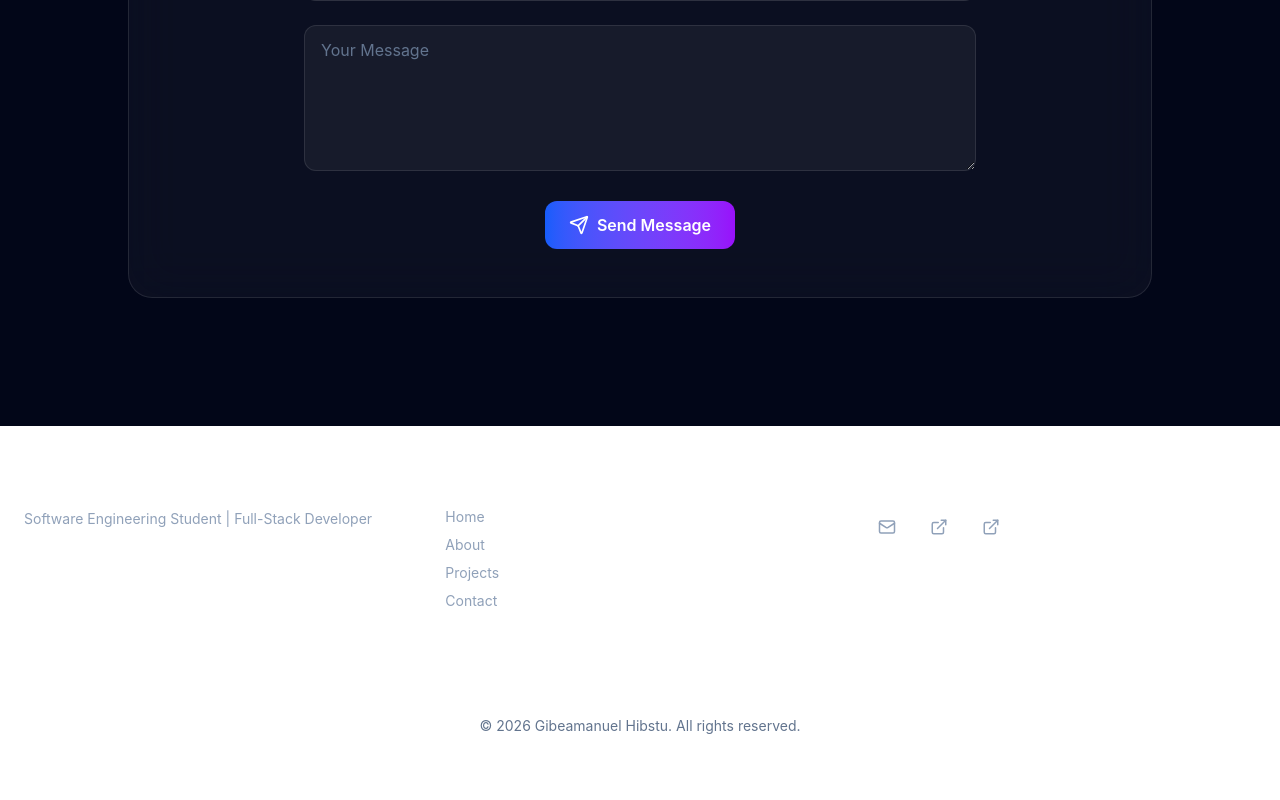
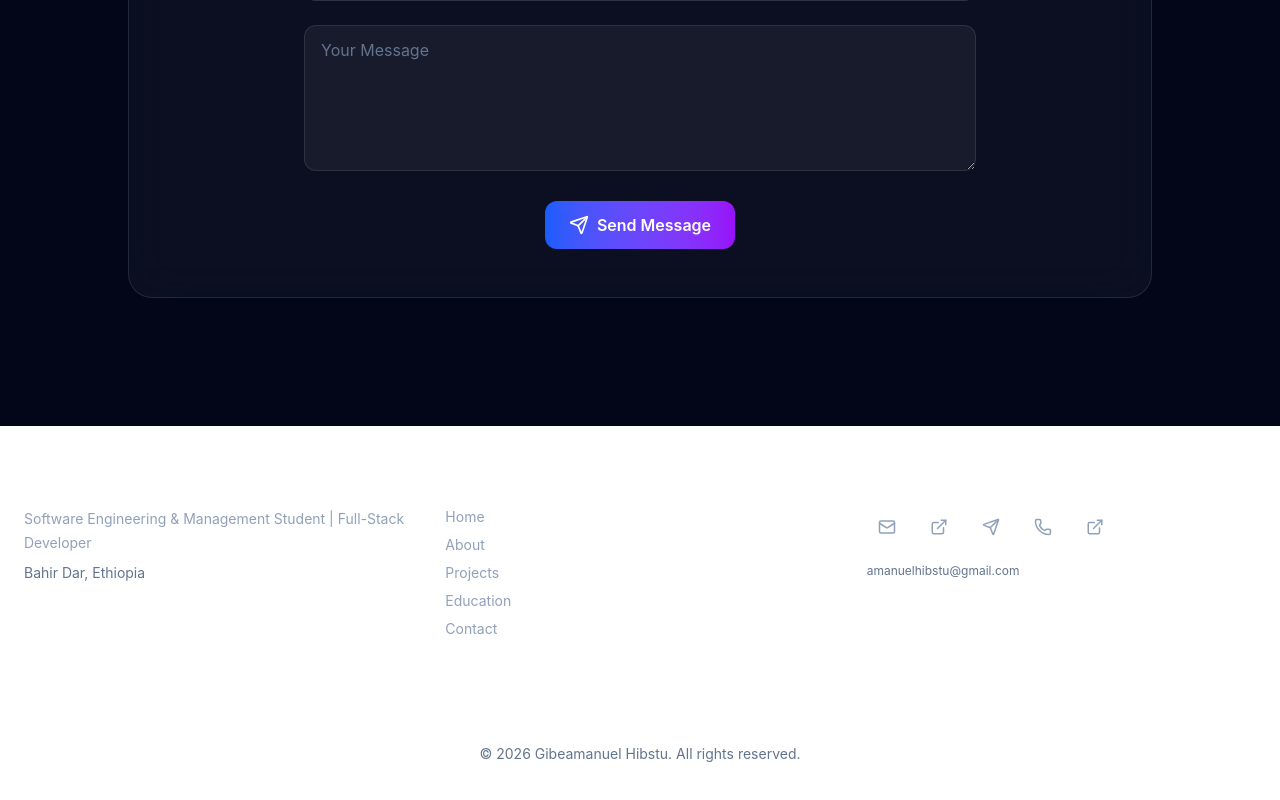
Before and after one commit to amanuel212121/my-portfolio, a Next.js app: page / in a window 1280 px wide. Shown: the part 9483-10283 px from the top of the page. Before the commit the page ends 10259 px from the top, so only its background shows below. Built offline with nearby package versions, Linux system fonts and the light colour scheme.

Commit message:
Improve portfolio footer and social links

```diff
--- a/src/components/Footer.tsx
+++ b/src/components/Footer.tsx
@@ -1,5 +1,5 @@
 import Link from "next/link";
-import { Mail, ExternalLink } from "lucide-react";
+import { Mail, Send, Phone, ExternalLink } from "lucide-react";import { profile } from "@/data/profile";
 
 export default function Footer() {
   return (
@@ -8,16 +8,22 @@ export default function Footer() {
 
         <div className="grid gap-8 md:grid-cols-3">
 
+          {/* Profile */}
           <div>
             <h2 className="text-xl font-bold text-white">
-              Gibeamanuel Hibstu
+              {profile.name}
             </h2>
 
             <p className="mt-3 text-sm leading-6 text-slate-400">
-              Software Engineering Student | Full-Stack Developer
+              Software Engineering & Management Student | Full-Stack Developer
+            </p>
+
+            <p className="mt-2 text-sm text-slate-500">
+              {profile.location}
             </p>
           </div>
 
+          {/* Quick Links */}
           <div>
             <h3 className="font-semibold text-white">
               Quick Links
@@ -46,6 +52,13 @@ export default function Footer() {
               </Link>
 
               <Link
+                href="#education"
+                className="text-slate-400 transition hover:text-white"
+              >
+                Education
+              </Link>
+
+              <Link
                 href="#contact"
                 className="text-slate-400 transition hover:text-white"
               >
@@ -54,53 +67,86 @@ export default function Footer() {
             </div>
           </div>
 
+          {/* Connect */}
           <div>
             <h3 className="font-semibold text-white">
               Connect
             </h3>
 
-            <div className="mt-4 flex gap-3">
+            <div className="mt-4 flex flex-wrap gap-3">
 
+              {/* Email */}
               <a
-                href="mailto:your-email@example.com"
+                href={`mailto:${profile.email}`}
                 aria-label="Email"
+                title="Email"
                 className="flex h-10 w-10 items-center justify-center rounded-full border border-white/10 text-slate-400 transition hover:-translate-y-1 hover:text-white"
               >
                 <Mail size={18} />
               </a>
 
+              {/* GitHub */}
               <a
-                href="https://github.com/"
+                href={profile.github}
                 target="_blank"
                 rel="noopener noreferrer"
                 aria-label="GitHub"
+                title="GitHub"
                 className="flex h-10 w-10 items-center justify-center rounded-full border border-white/10 text-slate-400 transition hover:-translate-y-1 hover:text-white"
               >
-                <ExternalLink size={18} />
+               <ExternalLink size={18} />
               </a>
 
+              {/* Telegram */}
+              <a
+                href={profile.telegram}
+                target="_blank"
+                rel="noopener noreferrer"
+                aria-label="Telegram"
+                title="Telegram"
+                className="flex h-10 w-10 items-center justify-center rounded-full border border-white/10 text-slate-400 transition hover:-translate-y-1 hover:text-white"
+              >
+                <Send size={18} />
+              </a>
+
+              {/* Phone */}
+              <a
+                href={`tel:${profile.phone}`}
+                aria-label="Phone"
+                title="Phone"
+                className="flex h-10 w-10 items-center justify-center rounded-full border border-white/10 text-slate-400 transition hover:-translate-y-1 hover:text-white"
+              >
+                <Phone size={18} />
+              </a>
+
+              {/* LinkedIn */}
               <a
                 href="https://www.linkedin.com/"
                 target="_blank"
                 rel="noopener noreferrer"
                 aria-label="LinkedIn"
+                title="LinkedIn"
                 className="flex h-10 w-10 items-center justify-center rounded-full border border-white/10 text-slate-400 transition hover:-translate-y-1 hover:text-white"
               >
-                <ExternalLink size={18} />
+               <ExternalLink size={18} />
               </a>
 
             </div>
+
+            <p className="mt-4 text-xs text-slate-500">
+              {profile.email}
+            </p>
           </div>
 
         </div>
 
         <div className="mt-10 border-t border-white/10 pt-6 text-center">
           <p className="text-lg font-semibold text-white">
-            Code with purpose. Build with passion.
+            {profile.quote}
           </p>
 
           <p className="mt-3 text-sm text-slate-500">
-            © 2026 Gibeamanuel Hibstu. All rights reserved.
+            © 2026 {profile.name}. All rights reserved.
           </p>
         </div>
 
```
